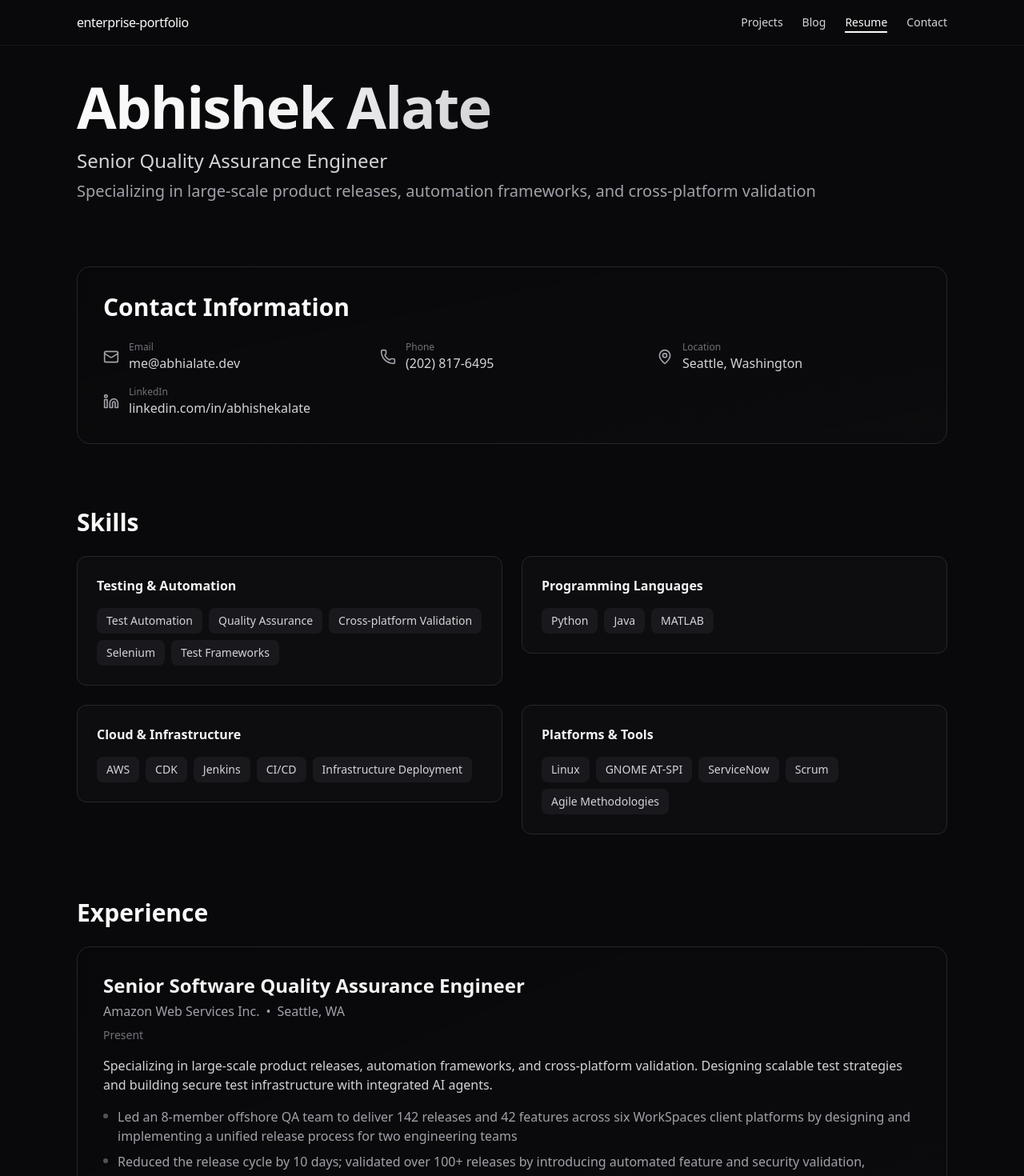
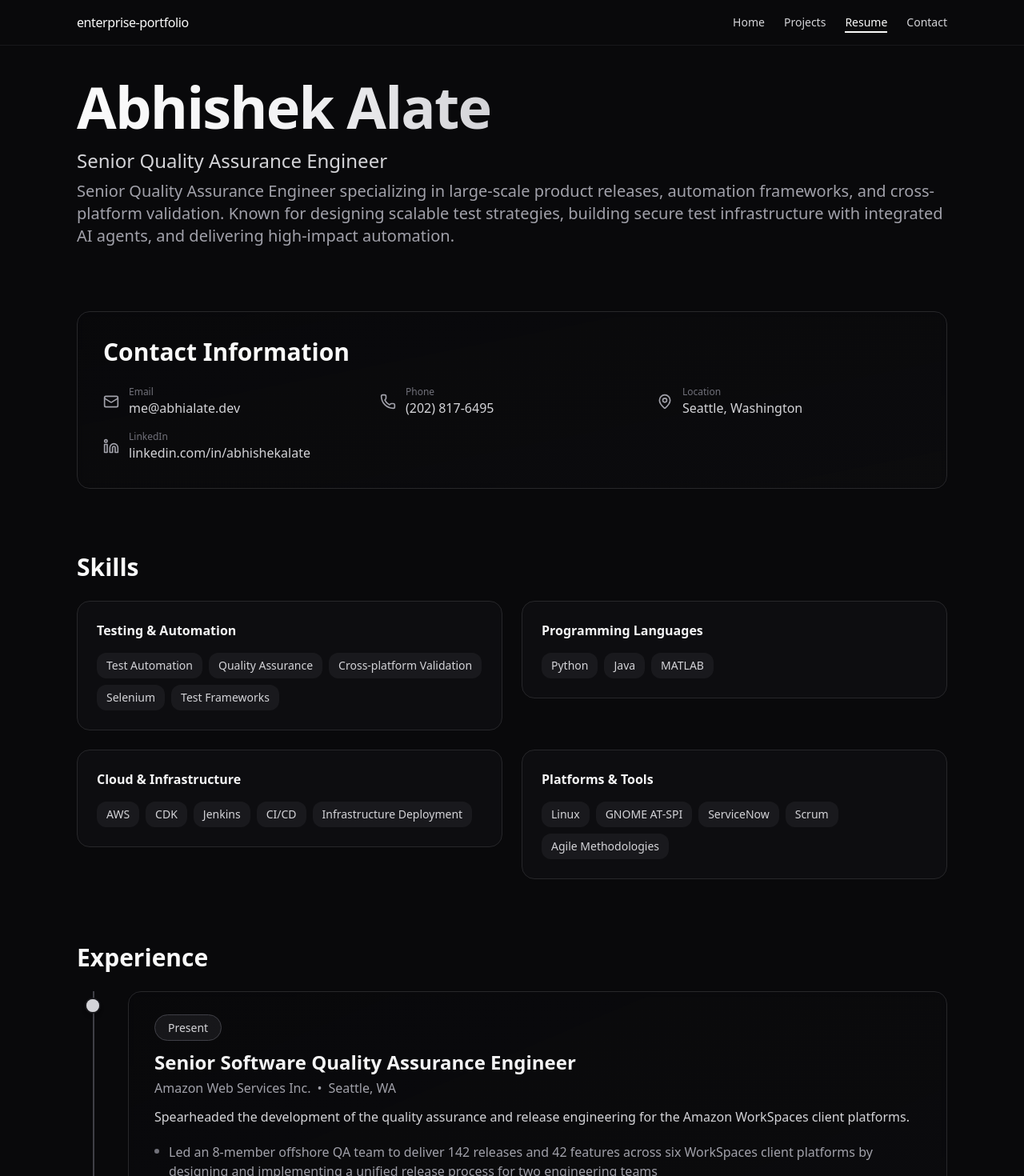
Before and after one commit to AbhishekAlate/enterprise-portfolio, a Next.js app in the folder apps/web/: page /resume in a window 1280 px wide. Shown: the top 1470 px of the page at 80% size. Built offline with nearby package versions, Linux system fonts and the light colour scheme.

Commit message:
Adding some more content boilerplate and improving code.

```diff
--- a/apps/web/src/app/blog/BlogClient.tsx
+++ /dev/null
@@ -1,62 +0,0 @@
-"use client";
-
-import ScrollReveal from "@/components/ScrollReveal";
-import { motion } from "framer-motion";
-
-export default function BlogClient() {
-  const placeholderPosts = [
-    { id: 1, title: "Getting Started with Next.js", date: "2024-01-15", excerpt: "Learn the basics of Next.js and how to build modern web applications." },
-    { id: 2, title: "Building Responsive UI", date: "2024-01-20", excerpt: "Best practices for creating responsive and accessible user interfaces." },
-    { id: 3, title: "Performance Optimization", date: "2024-01-25", excerpt: "Tips and techniques for optimizing web application performance." },
-  ];
-
-  return (
-    <div className="space-y-8 sm:space-y-12">
-      <ScrollReveal delay={0.1}>
-        <div className="space-y-4">
-          <h1 className="text-3xl font-semibold sm:text-4xl md:text-5xl">
-            <span className="bg-gradient-to-r from-zinc-50 to-zinc-300 bg-clip-text text-transparent">
-              Blog
-            </span>
-          </h1>
-          <p className="max-w-2xl text-lg text-zinc-300 sm:text-xl">
-            Write posts here. Later, swap this for MDX or a CMS without changing your layout.
-          </p>
-        </div>
-      </ScrollReveal>
-
-      <div className="space-y-6">
-        {placeholderPosts.map((post, index) => (
-          <ScrollReveal key={post.id} delay={0.2 + index * 0.1} direction="up">
-            <motion.article
-              whileHover={{ x: 4 }}
-              transition={{ duration: 0.2 }}
-              className="group relative overflow-hidden rounded-2xl border border-zinc-800 bg-gradient-to-br from-zinc-950/40 to-zinc-900/20 p-6 backdrop-blur-sm transition-all hover:border-zinc-700 hover:shadow-xl hover:shadow-zinc-900/50 sm:p-8"
-            >
-              <div className="space-y-3">
-                <div className="flex items-center gap-4 text-sm text-zinc-400">
-                  <time>{post.date}</time>
-                </div>
-                <h2 className="text-xl font-semibold text-zinc-100 transition-colors group-hover:text-zinc-50 sm:text-2xl">
-                  {post.title}
-                </h2>
-                <p className="text-zinc-300">{post.excerpt}</p>
-              </div>
-            </motion.article>
-          </ScrollReveal>
-        ))}
-      </div>
-
-      <ScrollReveal delay={0.5} direction="up">
-        <motion.div
-          whileHover={{ scale: 1.01 }}
-          className="rounded-2xl border border-zinc-800 bg-zinc-950/40 p-6 sm:p-8"
-        >
-          <p className="text-sm text-zinc-400 sm:text-base">
-            Placeholder page — replace this with real content when you're ready.
-          </p>
-        </motion.div>
-      </ScrollReveal>
-    </div>
-  );
-}
--- a/apps/web/src/app/blog/page.tsx
+++ /dev/null
@@ -1,7 +0,0 @@
-import BlogClient from "./BlogClient";
-
-export const metadata = { title: "Blog" };
-
-export default function Page() {
-  return <BlogClient />;
-}
--- a/apps/web/src/app/resume/ResumeClient.tsx
+++ b/apps/web/src/app/resume/ResumeClient.tsx
@@ -25,7 +25,7 @@ export default function ResumeClient() {
       company: "Amazon Web Services Inc.",
       location: "Seattle, WA",
       period: "Present",
-      description: "Specializing in large-scale product releases, automation frameworks, and cross-platform validation. Designing scalable test strategies and building secure test infrastructure with integrated AI agents.",
+      description: "Spearheaded the development of the quality assurance and release engineering for the Amazon WorkSpaces client platforms.",
       achievements: [
         "Led an 8-member offshore QA team to deliver 142 releases and 42 features across six WorkSpaces client platforms by designing and implementing a unified release process for two engineering teams",
         "Reduced the release cycle by 10 days; validated over 100+ releases by introducing automated feature and security validation, including CVE detection within a Python-based test framework",
@@ -38,7 +38,7 @@ export default function ResumeClient() {
       company: "Apple Inc.",
       location: "Hyderabad, India",
       period: "April 2019 - August 2019",
-      description: "Spearheaded the design and development of a Python-based test automation framework for the Apple Business Registration workflow.",
+      description: "Led the design and development of a Python-based test automation framework for the Apple Business Registration workflow.",
       achievements: [
         "Enabled the QA team to rapidly scale coverage and standardize validation for core business flows",
         "Delivered high-priority automated test suites for new features, driving test coverage to 60% within the first two months",
@@ -63,7 +63,7 @@ export default function ResumeClient() {
       company: "Veritas Pvt. Ltd. (formerly Symantec)",
       location: "Pune, India",
       period: "March 2014 - June 2016",
-      description: "Designed and implemented test automation solutions and infrastructure for enterprise software products.",
+      description: "Designed and implemented test automation solutions and infrastructure for enterprise informmation management software products.",
       achievements: [
         "Mentored and onboarded 7–10 new engineers, accelerating ramp-up time and enabling deeper product understanding",
         "Designed and implemented a web-based virtual machine allocation system that eliminated resource redundancy and reduced testing cycle time by ~3 days",
@@ -141,7 +141,7 @@ export default function ResumeClient() {
           </h1>
           <p className="mt-4 text-xl text-zinc-300 sm:text-2xl">Senior Quality Assurance Engineer</p>
           <p className="mt-2 text-lg text-zinc-400 sm:text-xl">
-            Specializing in large-scale product releases, automation frameworks, and cross-platform validation
+          Senior Quality Assurance Engineer specializing in large-scale product releases, automation frameworks, and cross-platform validation. Known for designing scalable test strategies, building secure test infrastructure with integrated AI agents, and delivering high-impact automation.
           </p>
         </div>
       </ScrollReveal>
@@ -225,19 +225,62 @@ export default function ResumeClient() {
         </div>
       </ScrollReveal>
 
-      {/* Experience Section */}
+      {/* Experience Section with Timeline */}
       <ScrollReveal delay={0.4} direction="up">
         <div>
           <h2 className="mb-6 text-2xl font-semibold sm:text-3xl">Experience</h2>
-          <div className="space-y-8">
+          <div className="relative">
+            {/* Vertical Timeline Line */}
+            <div className="absolute left-[20px] top-0 bottom-0 w-0.5 bg-zinc-700" />
+
+            {/* Experience Items */}
+            <div className="space-y-12 sm:space-y-16">
               {experience.map((job, index) => (
                 <ScrollReveal key={job.title} delay={0.45 + index * 0.1} direction="up">
+                  <div className="relative pl-12 sm:pl-16">
+                    {/* Timeline Dot - positioned on the line */}
+                    <div
+                      className="absolute left-[20px] top-2 z-10"
+                      style={{ transform: 'translateX(-50%)' }}
+                    >
+                      <motion.div
+                        initial={{ scale: 0 }}
+                        whileInView={{ scale: 1 }}
+                        viewport={{ once: true }}
+                        transition={{ delay: 0.5 + index * 0.1, type: "spring", stiffness: 200 }}
+                      >
+                        <div className="h-3 w-3 rounded-full border-2 border-zinc-900 bg-zinc-500 shadow-md sm:h-4 sm:w-4 md:h-5 md:w-5">
+                          <motion.div
+                            initial={{ scale: 0 }}
+                            whileInView={{ scale: 1 }}
+                            viewport={{ once: true }}
+                            transition={{ delay: 0.6 + index * 0.1 }}
+                            className="absolute inset-0.5 rounded-full bg-zinc-400 md:bg-zinc-300"
+                          />
+                        </div>
+                      </motion.div>
+                    </div>
+
+                    {/* Content Card */}
                     <motion.div
                       whileHover={{ x: 4 }}
                       className="group relative overflow-hidden rounded-2xl border border-zinc-800 bg-gradient-to-br from-zinc-950/40 to-zinc-900/20 p-6 backdrop-blur-sm transition-all hover:border-zinc-700 hover:shadow-xl hover:shadow-zinc-900/50 sm:p-8"
                     >
-                  <div className="flex flex-col gap-2 sm:flex-row sm:items-start sm:justify-between">
-                    <div className="flex-1">
+                      {/* Period Badge */}
+                      <div className="mb-4 inline-block">
+                        <motion.span
+                          initial={{ opacity: 0, y: -10 }}
+                          whileInView={{ opacity: 1, y: 0 }}
+                          viewport={{ once: true }}
+                          transition={{ delay: 0.55 + index * 0.1 }}
+                          className="rounded-full border border-zinc-700 bg-zinc-800/50 px-4 py-1.5 text-xs font-medium text-zinc-300 sm:text-sm"
+                        >
+                          {job.period}
+                        </motion.span>
+                      </div>
+
+                      <div className="space-y-3">
+                        <div>
                           <h3 className="text-xl font-semibold text-zinc-100 sm:text-2xl">
                             {job.title}
                           </h3>
@@ -246,28 +289,31 @@ export default function ResumeClient() {
                             <span className="hidden sm:inline">•</span>
                             <span>{job.location}</span>
                           </div>
-                      <div className="mt-2 text-sm text-zinc-500">{job.period}</div>
                         </div>
-                  </div>
-                  <p className="mt-4 text-zinc-300">{job.description}</p>
-                  <ul className="mt-4 space-y-2">
+
+                        <p className="text-zinc-300">{job.description}</p>
+
+                        <ul className="space-y-2 pt-2">
                           {job.achievements.map((achievement, achievementIndex) => (
                             <motion.li
                               key={achievementIndex}
                               initial={{ opacity: 0, x: -20 }}
                               whileInView={{ opacity: 1, x: 0 }}
                               viewport={{ once: true }}
-                        transition={{ delay: 0.5 + index * 0.1 + achievementIndex * 0.1 }}
+                              transition={{ delay: 0.6 + index * 0.1 + achievementIndex * 0.1 }}
                               className="flex items-start gap-3 text-zinc-400"
                             >
-                        <span className="mt-2 h-1.5 w-1.5 shrink-0 rounded-full bg-zinc-600" />
+                              <span className="mt-2 h-1.5 w-1.5 shrink-0 rounded-full bg-zinc-500" />
                               <span>{achievement}</span>
                             </motion.li>
                           ))}
                         </ul>
+                      </div>
                     </motion.div>
+                  </div>
                 </ScrollReveal>
               ))}
+            </div>
           </div>
         </div>
       </ScrollReveal>
--- a/apps/web/src/components/Navbar.tsx
+++ b/apps/web/src/components/Navbar.tsx
@@ -18,8 +18,8 @@ export default function Navbar() {
   }, []);
 
   const navLinks = [
+    { href: "/", label: "Home" },
     { href: "/projects", label: "Projects" },
-    { href: "/blog", label: "Blog" },
     { href: "/resume", label: "Resume" },
     { href: "/contact", label: "Contact" },
   ];
@@ -50,7 +50,7 @@ export default function Navbar() {
         </Link>
         <nav className="flex gap-4 text-sm sm:gap-6">
           {navLinks.map((link, index) => {
-            const isActive = pathname === link.href;
+            const isActive = link.href === "/" ? pathname === "/" : pathname === link.href;
             return (
               <motion.div
                 key={link.href}
--- a/apps/web/tailwind.config.ts
+++ b/apps/web/tailwind.config.ts
@@ -1,8 +1,35 @@
 import type { Config } from "tailwindcss";
+
 const config: Config = {
   content: ["./src/**/*.{js,ts,jsx,tsx,mdx}"],
   theme: {
     extend: {
+      // Color Palette - Centralized Design Tokens
+      colors: {
+        background: {
+          DEFAULT: "#09090b", // zinc-950
+          secondary: "#18181b", // zinc-900
+          tertiary: "#27272a", // zinc-800
+          muted: "rgba(39, 39, 42, 0.4)", // zinc-800/40
+        },
+        foreground: {
+          DEFAULT: "#fafafa", // zinc-50
+          primary: "#f4f4f5", // zinc-100
+          secondary: "#e4e4e7", // zinc-200
+          muted: "#a1a1aa", // zinc-400
+          mutedDarker: "#71717a", // zinc-500
+        },
+        border: {
+          DEFAULT: "#27272a", // zinc-800
+          hover: "#3f3f46", // zinc-700
+          active: "#52525b", // zinc-600
+        },
+        accent: {
+          DEFAULT: "#fafafa", // zinc-50
+          hover: "#f4f4f5", // zinc-100
+        },
+      },
+      // Animation Configuration
       animation: {
         "fade-in": "fadeIn 0.6s ease-out",
         "slide-up": "slideUp 0.6s ease-out",
@@ -17,6 +44,18 @@ const config: Config = {
           "100%": { transform: "translateY(0)", opacity: "1" },
         },
       },
+      // Spacing (if you want custom spacing values)
+      spacing: {
+        // Add custom spacing here if needed
+      },
+      // Border Radius
+      borderRadius: {
+        DEFAULT: "0.5rem", // rounded-lg
+        sm: "0.375rem", // rounded-md
+        md: "0.5rem", // rounded-lg
+        lg: "0.75rem", // rounded-xl
+        xl: "1rem", // rounded-2xl
+      },
     },
   },
   plugins: [],
```
Lines whose indentation alone changed are shown as unchanged.
